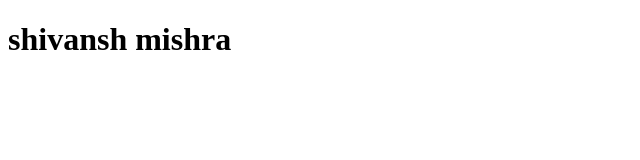
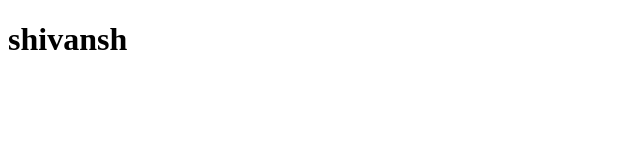
Before and after one commit to ShivanshMishra69/MERN_ROJECT, a plain HTML site: page index.html in a window 1280 px wide. Shown: the whole page, without its empty margins (0-640 px from the left). Drawn offline with Linux system fonts and the light colour scheme.

Commit message:
change hading

```diff
--- a/index.html
+++ b/index.html
@@ -6,6 +6,6 @@
     <title>Document</title>
 </head>
 <body>
-    <h1>shivansh mishra</h1>
+    <h1>shivansh</h1>
 </body>
 </html>
```
